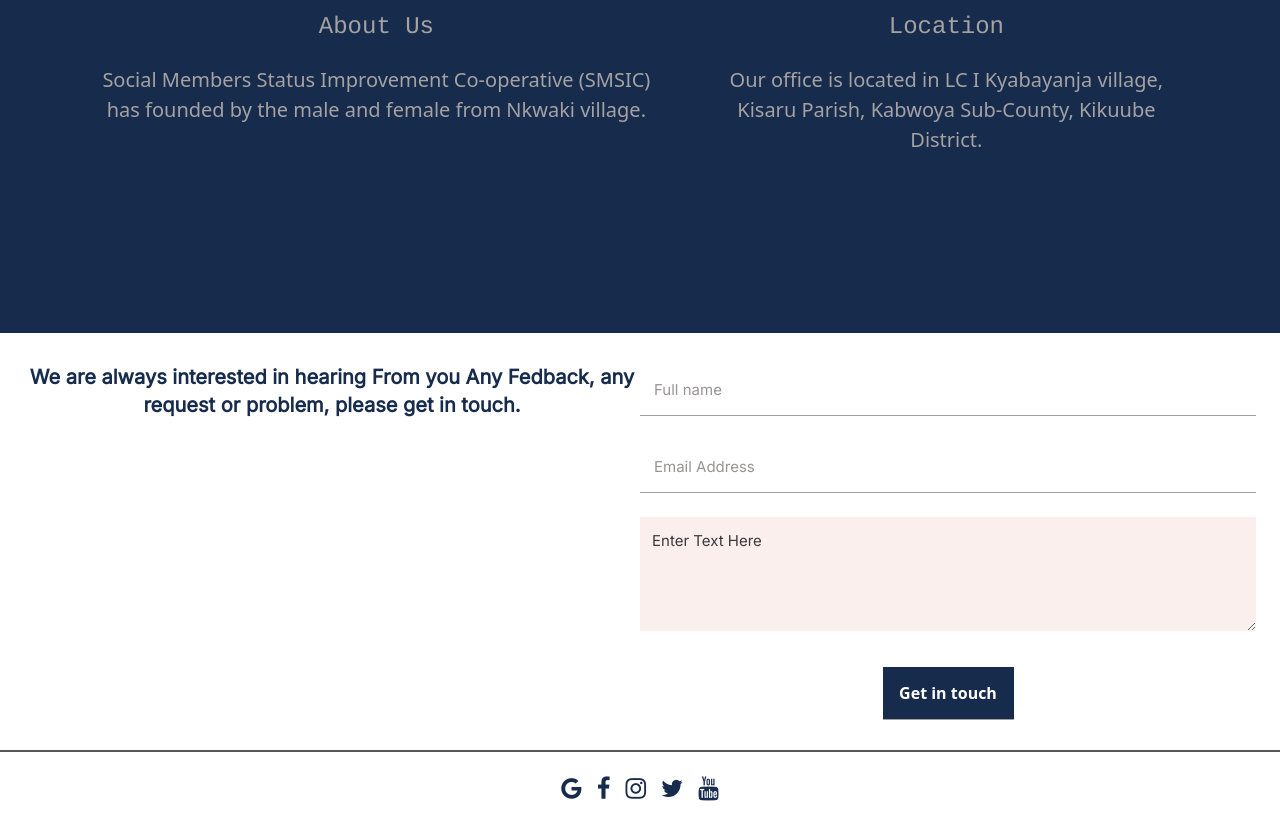
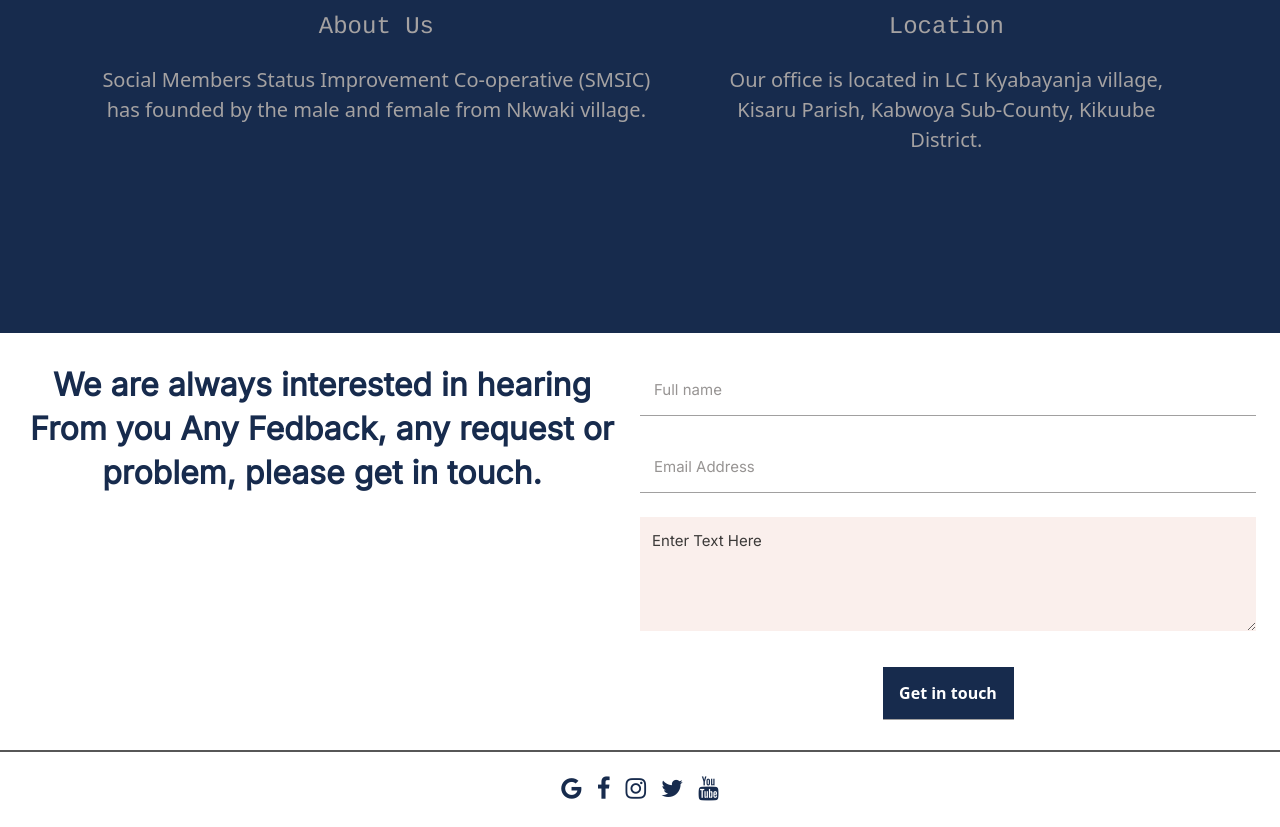
Before and after one commit to Sevenpros/smsic, a website: page index.html in a window 1280 px wide. Shown: the part 3314-4141 px from the top of the page. Drawn offline with nearby package versions, Linux system fonts and the light colour scheme.

Commit message:
fix styling bug

```diff
--- a/style.css
+++ b/style.css
@@ -341,6 +341,7 @@ textarea::placeholder {
 
   .contact {
     flex-direction: row;
+    gap: 20px;
   }
 
   .contact-form {
@@ -354,4 +355,9 @@ textarea::placeholder {
   .membership {
     padding-top: 150px;
   }
+
+  .contact-desc {
+    font-size: 32px;
+    line-height: 44px;
+  }
 }
```
